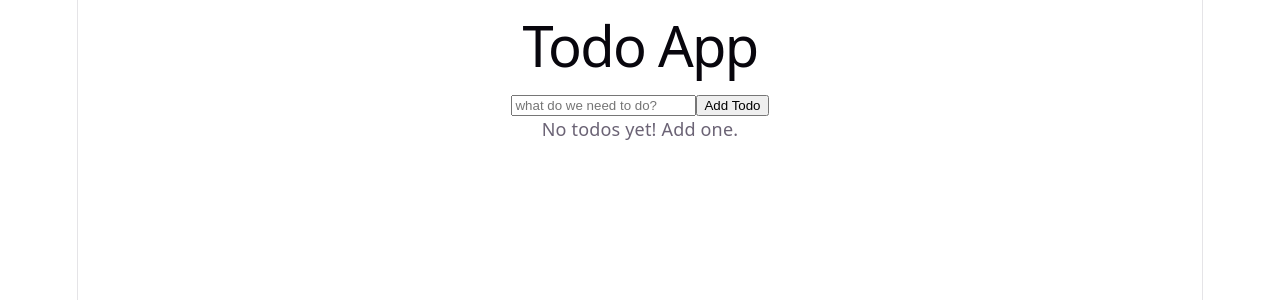
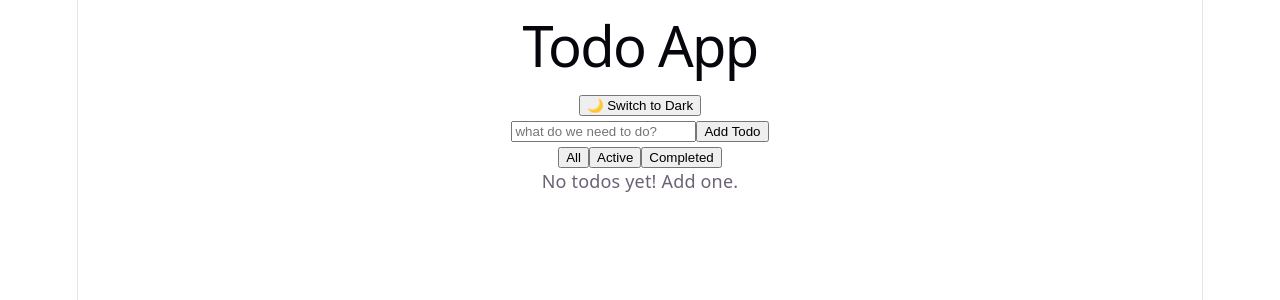
Before and after one commit to SonnyB34/lab-10.3, a React (Vite) app: page / in a window 1280 px wide. Shown: the top 300 px of the page. Built offline with nearby package versions, Linux system fonts and the light colour scheme.

Commit message:
added ThemeToggleButton and imported components into App.jsx

```diff
--- a/src/App.jsx
+++ b/src/App.jsx
@@ -1,17 +1,23 @@
 import TodoInput from './components/TodoInput'
 import './App.css'
 import TodoList from './components/TodoList'
+import ThemeToggleButton from './components/ThemeToggleButton'
+import FilterButtons from './components/FilterButtons'
+import { useTheme } from './context/ThemeContext'
 
 function App() {
 
+  const { theme } = useTheme();
 
   return (
-    <div>
+    <div className={`app ${theme}`}>
       <header>
         <h1>Todo App</h1>
+        <ThemeToggleButton />
       </header>
 
       <TodoInput />
+      <FilterButtons />
       <TodoList />
     </div>
   )
--- a/src/components/ThemeToggleButton.jsx
+++ b/src/components/ThemeToggleButton.jsx
@@ -0,0 +1,13 @@
+import { useTheme } from '../context/ThemeContext';
+
+export default function ThemeToggleButton() {
+
+    const { theme, toggleTheme } = useTheme();
+
+    return (
+        <button onClick={toggleTheme}>
+
+          {theme === 'light' ? '🌙 Switch to Dark' : '☀️ Switch to Light'}
+        </button>
+    );
+}
```
